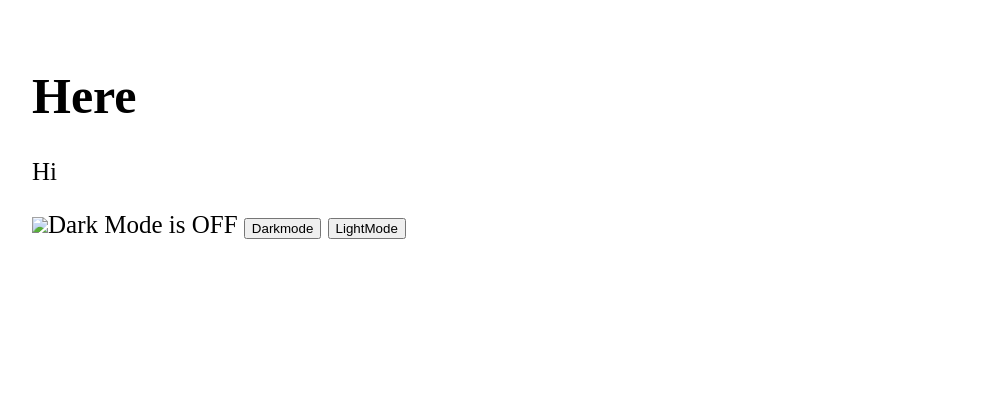
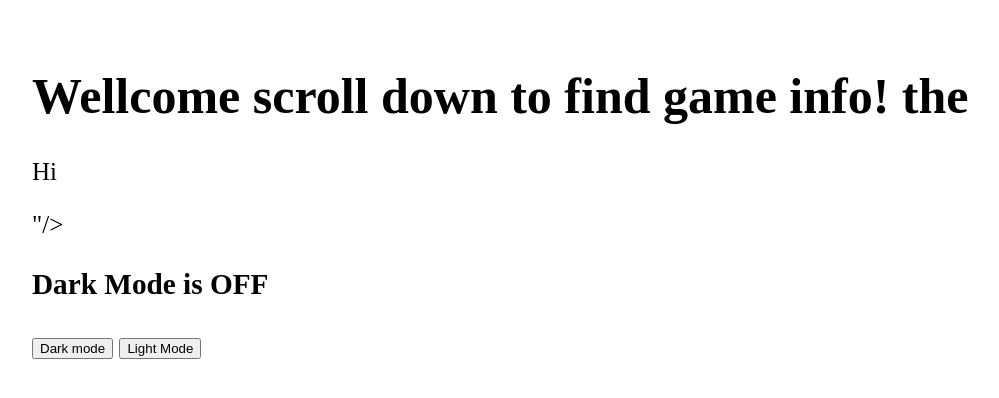
Before and after one commit to Anoymous2732/epic, a plain HTML site: page index.html in a window 1280 px wide. Shown: the whole page, without its empty margins (1-1000 px from the left). Drawn offline with Linux system fonts and the light colour scheme.

Commit message:
Update index.html

```diff
--- a/index.html
+++ b/index.html
@@ -24,18 +24,18 @@
 	</style>
 </head>
 <body>
-	<h1>Here</h1>
+	<h1>Wellcome scroll down to find game info! the</h1>
 
 	<p>
 	Hi
 	</p>
 
-	<img src=
+
 "/>
 
 	<h3 id="DarkModetext">Dark Mode is OFF</h3>
-	<button onclick="darkMode()">Darkmode</button>
-	<button onclick="lightMode()">LightMode</button>
+	<button onclick="darkMode()">Dark mode</button>
+	<button onclick="lightMode()">Light Mode</button>
 	<script>
 	function darkMode() {
 		var element = document.body;
```
